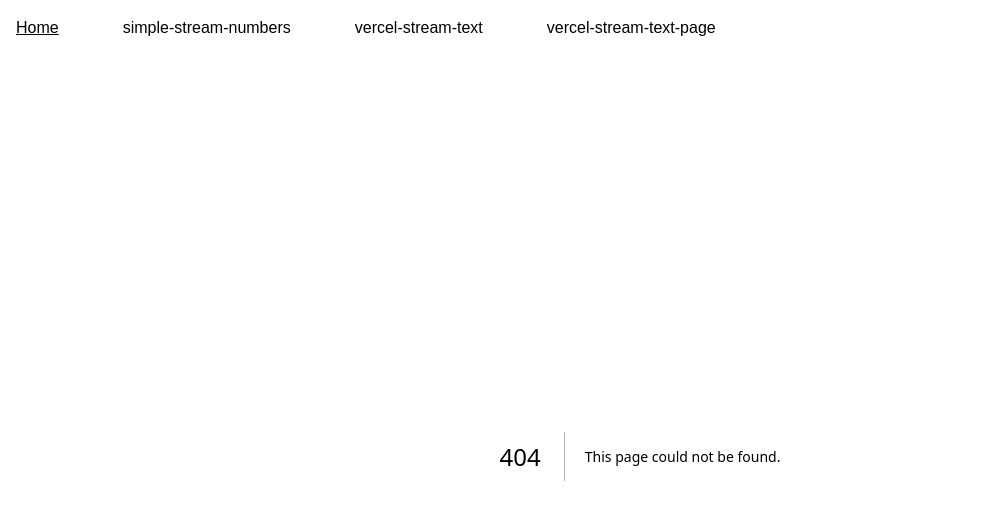
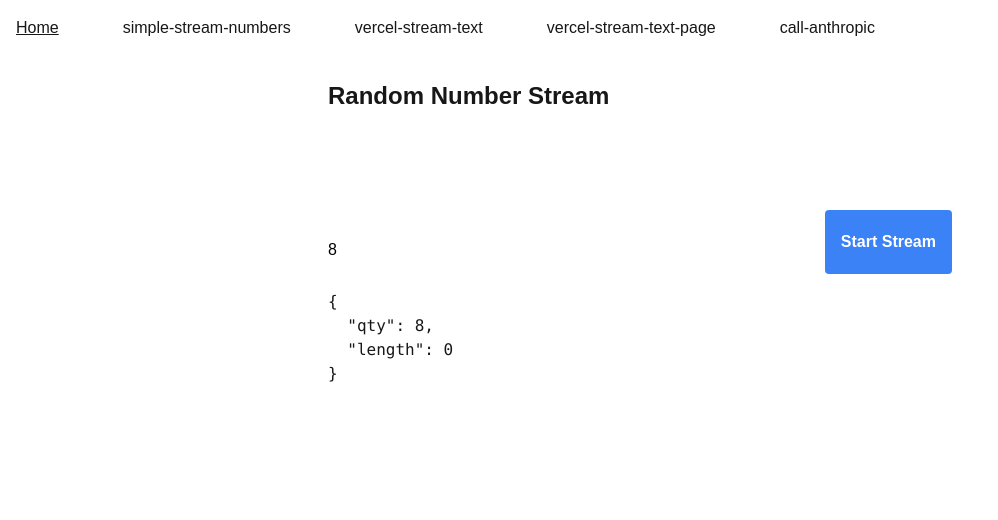
Before and after one commit to robMolloy/nextjs-simple-stream-data, a Next.js app: page /call-anthropic in a window 1280 px wide. Before the commit this address had no page. Shown: the top 520 px of the page, without its empty margins (0-998 px from the left). Built offline with nearby package versions, Linux system fonts and the light colour scheme.

Commit message:
call anthropic working

```diff
--- a/package.json
+++ b/package.json
@@ -10,10 +10,12 @@
   },
   "dependencies": {
     "@ai-sdk/anthropic": "^1.2.12",
+    "@anthropic-ai/sdk": "^0.57.0",
     "ai": "^4.3.19",
     "next": "15.4.4",
     "react": "19.1.0",
     "react-dom": "19.1.0",
+    "uuid": "^11.1.0",
     "zod": "^3.25.76"
   },
   "devDependencies": {
--- /dev/null
+++ b/src/components/CallAnthropic.tsx
@@ -0,0 +1,127 @@
+import { useState } from "react";
+
+type TFetchParams = Parameters<typeof fetch>;
+
+const safeJsonParse = (x: unknown) => {
+  try {
+    return { succcess: true, data: JSON.parse(x as string) };
+  } catch (error) {
+    return { success: false, error: "unable to parse " + x + error };
+  }
+};
+
+const streamFetch = async (p: {
+  url: string;
+  payload: TFetchParams[1];
+  onStream: (x: string) => void;
+}): Promise<
+  { success: true; data: string } | { success: false; error: unknown }
+> => {
+  try {
+    const strArray: string[] = [];
+    const response = await fetch(p.url, p.payload);
+    if (!response.ok)
+      return { success: false, error: "Failed to start stream" };
+
+    const reader = response.body?.getReader();
+    const decoder = new TextDecoder();
+
+    if (!reader) return { success: false, error: "No reader available" };
+
+    while (true) {
+      const { done, value } = await reader.read();
+      if (done) break;
+
+      const chunk = decoder.decode(value, { stream: true });
+      const jsonParseResp = safeJsonParse(chunk);
+      if (jsonParseResp.success === false)
+        return { success: false, error: "unable to parse data" };
+
+      const message = jsonParseResp.data.message;
+      if (message === undefined || message === null)
+        return { success: false, error: "message is undefined or null" };
+
+      strArray.push(message);
+      p.onStream(strArray.join(""));
+    }
+
+    return { success: true, data: strArray.join("") };
+  } catch (error) {
+    console.error(error);
+    return { success: false, error };
+  }
+};
+
+export const CallAnthropic = () => {
+  const [qty, setQty] = useState(8);
+  const [numbers, setNumber] = useState("");
+  const [mode, setMode] = useState<"ready" | "streaming" | "error">("ready");
+
+  return (
+    <div className="p-6 max-w-2xl mx-auto">
+      <h1 className="text-2xl font-bold mb-4">Random Number Stream</h1>
+
+      <div
+        className={`${
+          mode !== "error" ? "opacity-0" : ""
+        }  bg-red-100 border  text-red-700 p-4 rounded`}
+      >
+        there was an error
+      </div>
+
+      <br />
+
+      <div className="flex justify-between">
+        <input
+          className="text-black w-12"
+          type="number"
+          onInput={(e) => {
+            const evt = e.target as unknown as { value: string };
+            setQty(parseInt(evt.value as string));
+          }}
+          value={qty}
+        />
+        <button
+          onClick={async () => {
+            if (mode === "streaming") return;
+            setNumber("");
+            setMode("streaming");
+
+            const response = await streamFetch({
+              url: "/api/call-anthropic",
+              payload: {
+                method: "POST",
+                body: JSON.stringify({ qty }),
+              },
+              onStream: (x) => setNumber(x),
+            });
+
+            setMode(response.success ? "ready" : "error");
+          }}
+          disabled={mode === "streaming"}
+          className="h-16 bg-blue-500 hover:bg-blue-700 disabled:bg-gray-400 text-white font-bold py-2 px-4 rounded mb-4"
+        >
+          {mode !== "streaming" ? (
+            "Start Stream"
+          ) : (
+            <div className="flex items-center">
+              <div className="animate-spin rounded-full h-4 w-4 border-b-2 border-white mr-2"></div>
+            </div>
+          )}
+        </button>
+      </div>
+      <pre>
+        {JSON.stringify(
+          {
+            qty,
+            // numbers,
+            length: numbers.length,
+          },
+          undefined,
+          2
+        )}
+      </pre>
+      <div>{numbers}</div>
+    </div>
+  );
+};
--- a/src/pages/_app.tsx
+++ b/src/pages/_app.tsx
@@ -18,6 +18,9 @@ export default function App({ Component, pageProps }: AppProps) {
         <Link href="/vercel-stream-text-page" className="hover:underline p-4">
           vercel-stream-text-page
         </Link>
+        <Link href="/call-anthropic" className="hover:underline p-4">
+          call-anthropic
+        </Link>
       </div>
       <Component {...pageProps} />
     </>
--- /dev/null
+++ b/src/pages/api/call-anthropic.ts
@@ -0,0 +1,56 @@
+import { NextApiRequest, NextApiResponse } from "next";
+import Anthropic from "@anthropic-ai/sdk";
+import { v4 as uuid } from "uuid";
+
+const anthropic = new Anthropic({
+  apiKey: process.env.ANTHROPIC_KEY,
+  dangerouslyAllowBrowser: true,
+});
+
+const delay = async (x: number) => {
+  return new Promise((resolve) => {
+    setTimeout(() => resolve(true), x);
+  });
+};
+
+const createAnthropicMessage = (p: {
+  role: "user" | "assistant";
+  content: { type: "text"; text: string }[];
+}) => {
+  return { id: uuid(), role: p.role, content: p.content };
+};
+
+export default async function handler(
+  req: NextApiRequest,
+  res: NextApiResponse
+) {
+  // const prompt = JSON.parse(req.body).prompt;
+  console.log(`call-anthropic.ts:${/*LL*/ 28}`, {});
+
+  res.setHeader("Content-Type", "text/plain; charset=utf-8");
+  res.setHeader("Cache-Control", "no-cache");
+  res.setHeader("Connection", "keep-alive");
+
+  const stream = await anthropic.messages.create({
+    model: "claude-3-5-haiku-20241022",
+    max_tokens: 5000,
+    messages: [
+      {
+        role: "user",
+        content: [{ type: "text", text: "tell me about react useeffect" }],
+      },
+    ],
+    stream: true,
+  });
+
+  for await (const message of stream) {
+    if (message.type === "content_block_delta" && "text" in message.delta) {
+      await delay(10);
+      res.write(JSON.stringify({ message: message.delta.text }));
+      res?.flushHeaders();
+      if ("flush" in res && typeof res.flush === "function") res.flush();
+    }
+  }
+
+  res.end();
+}
--- /dev/null
+++ b/src/pages/call-anthropic.tsx
@@ -0,0 +1,5 @@
+import { CallAnthropic } from "@/components/CallAnthropic";
+
+export default function Page() {
+  return <CallAnthropic />;
+}
```
Also changed, not shown: 1 other file (tests, documents, lock files or other folders).
